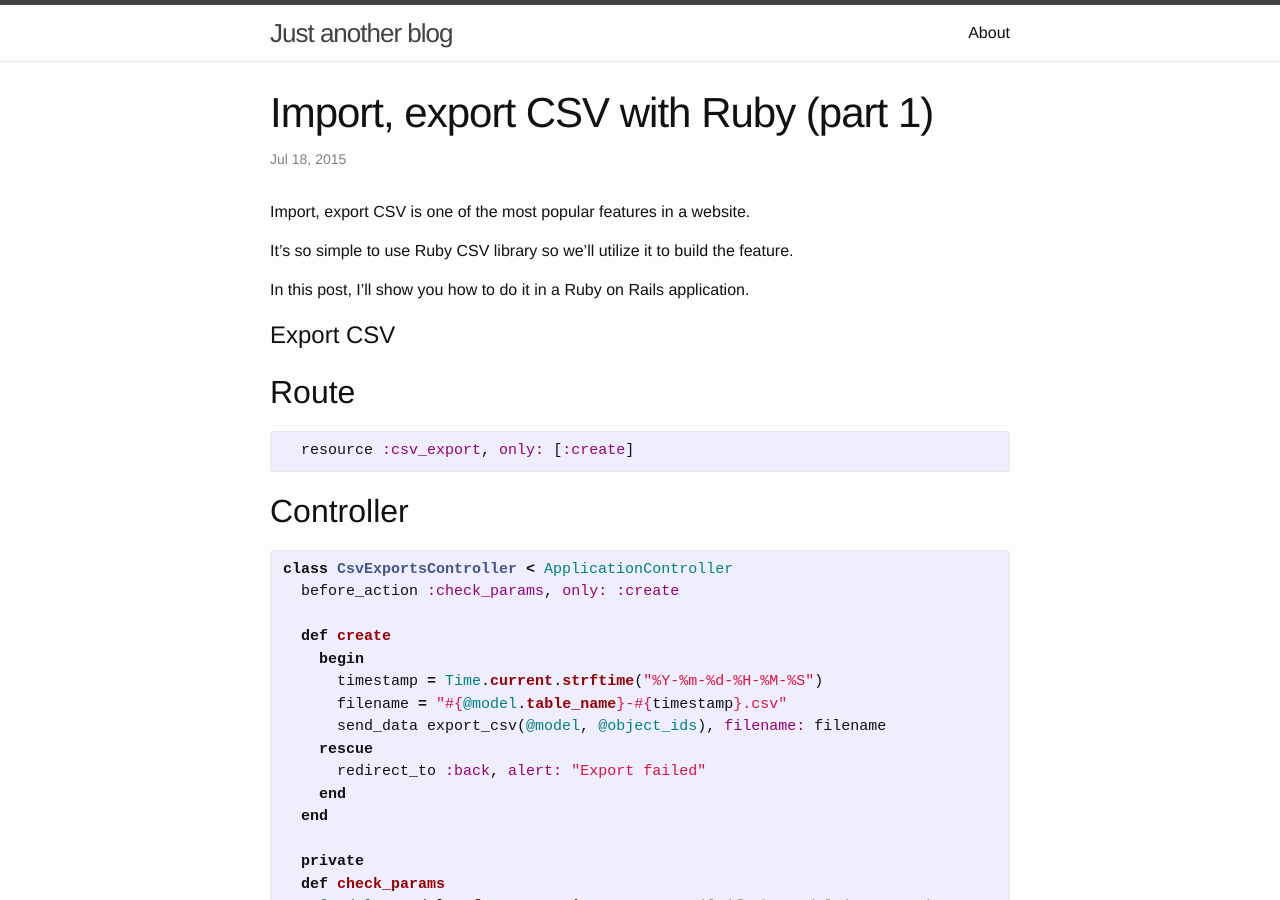
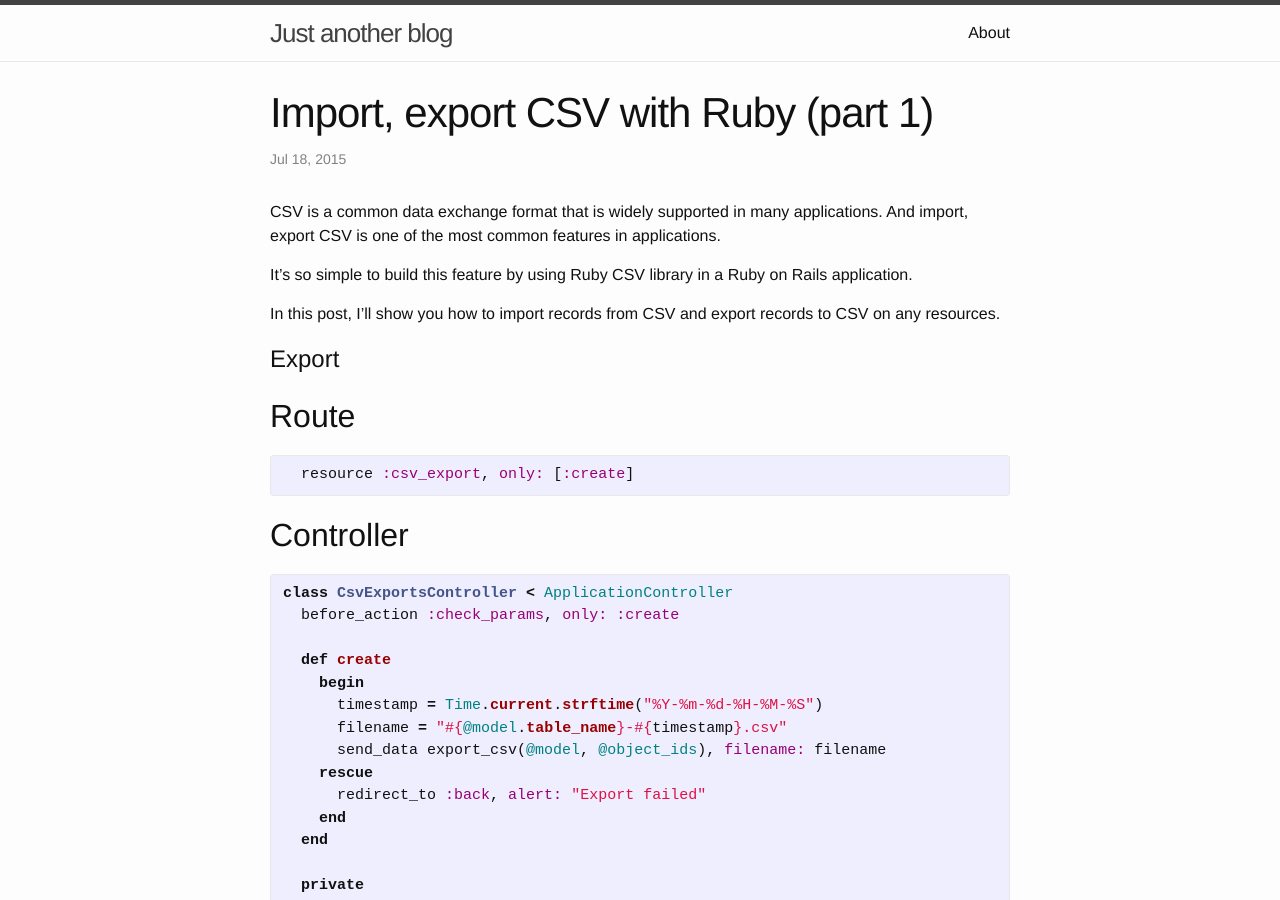
Before and after one commit to nhattan/nhattan.github.io, a Jekyll site: the page built from _posts/2015-07-17-import-export-csv-with-ruby-part-1.markdown, in a window 1280 px wide and 900 px high. Built offline with Jekyll 4.4.1, drawn with Linux system fonts in a browser that asks for light colours; comment, search, counter and statistics services are not loaded; some of the changed text lies outside the part shown.

Commit message:
update CSV posts

````diff
--- a/_posts/2015-07-17-import-export-csv-with-ruby-part-1.markdown
+++ b/_posts/2015-07-17-import-export-csv-with-ruby-part-1.markdown
@@ -5,13 +5,13 @@ date:   2015-07-17 23:22:00
 categories: rails csv
 ---
 
-Import, export CSV is one of the most popular features in a website.
+CSV is a common data exchange format that is widely supported in many applications. And import, export CSV is one of the most common features in applications.
 
-It's so simple to use Ruby CSV library so we'll utilize it to build the feature.
+It's so simple to build this feature by using Ruby CSV library in a Ruby on Rails application.
 
-In this post, I'll show you how to do it in a Ruby on Rails application.
+In this post, I'll show you how to import records from CSV and export records to CSV on any resources.
 
-# Export CSV
+# Export
 
 ## Route
 
@@ -105,10 +105,8 @@ exceptions = %w( created_at updated_at ) # if you don't need to export timestamp
 
 Because when you import, it means that you create new record and you don't need to use the timestamps in CSV file anymore.
 
-# Import CSV
 
-It's so easy, right? I told you :)
+So we've done with exporting records to CSV. It's so easy, right? I told you :). You also can see the snippet used to export records here, it's pretty simple [https://gorails.com/episodes/export-to-csv](https://gorails.com/episodes/export-to-csv)
 
 Let's go to part 2:
-
 [Import, export CSV with Ruby (part 2)](/rails/csv/2015/07/29/import-export-csv-with-ruby-part-2.html)
--- a/_posts/2015-07-28-import-export-csv-with-ruby-part-2.markdown
+++ b/_posts/2015-07-28-import-export-csv-with-ruby-part-2.markdown
@@ -5,9 +5,9 @@ date:   2015-07-28 23:00:00
 categories: rails csv
 ---
 
-So glad to see you again.
+Hey, so glad to see you again!
 
-This post is a little longer than the [Part 1](/rails/csv/2015/07/18/import-export-csv-with-ruby-part-1.html) but still very simple.
+This post is a little bit longer than the [Part 1](/rails/csv/2015/07/18/import-export-csv-with-ruby-part-1.html) but still very simple and it just takes you about 10 minutes.
 
 # Import
 
@@ -85,6 +85,6 @@ In ```import_csv``` I use the bang method ```update_attributes!``` and ```create
 
 I put ```import_csv``` into a transaction so it'll create/update all records or do nothing (rollback) if any error is raised inside the transaction, and we can rescue the error by redirecting back with a flash message.
 
-If you'd like to see the exact error was raised inside the transaction, you can use ```rescue => e``` instead of ```rescue``` in the controller, then ```puts e``` to get the error detail or use any debug tool such as [byebug](https://github.com/deivid-rodriguez/byebug) or [pry-rails](https://github.com/rweng/pry-rails).
+If you'd like to see what error was raised inside the transaction, you can use ```rescue => e``` instead of ```rescue``` in the controller, then ```puts e``` to get the error detail or use any debug tool such as [byebug](https://github.com/deivid-rodriguez/byebug) or [pry-rails](https://github.com/rweng/pry-rails).
 
 Hope this helps. Peace out!
````
Also changed, not shown: 3 other files.
